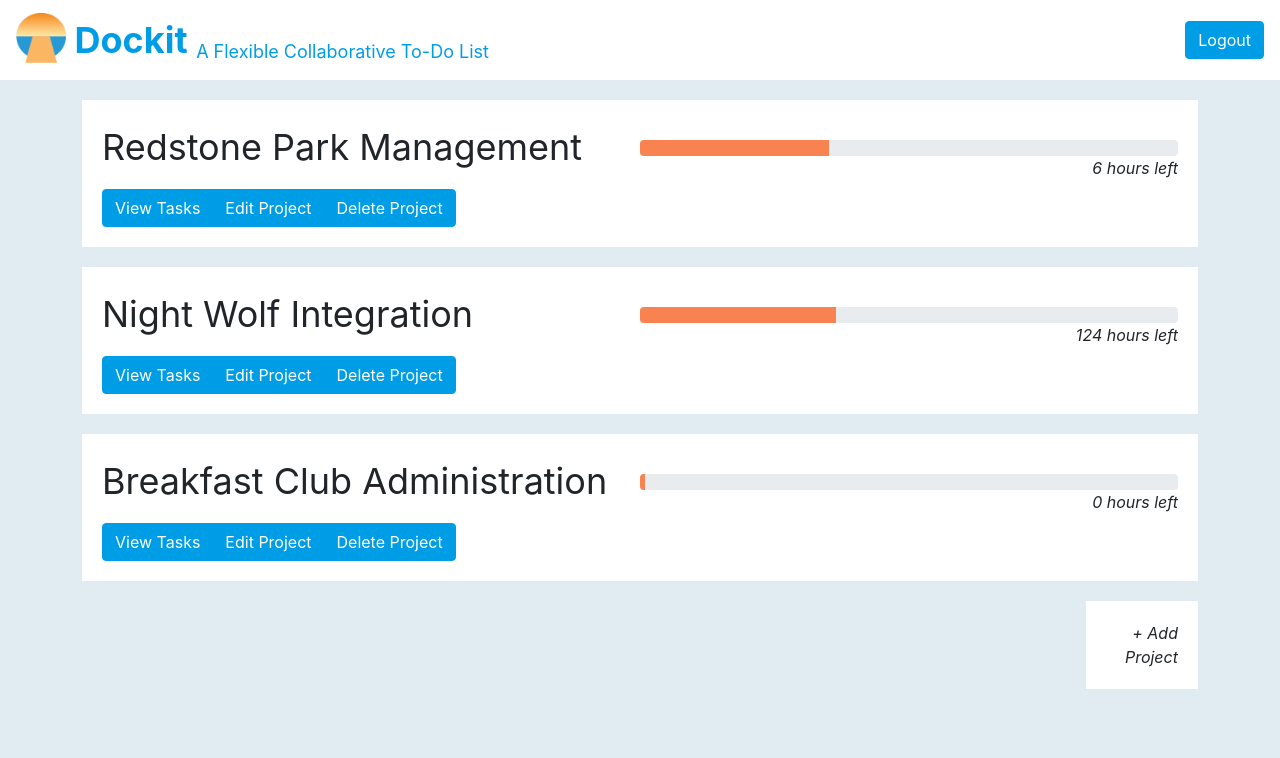
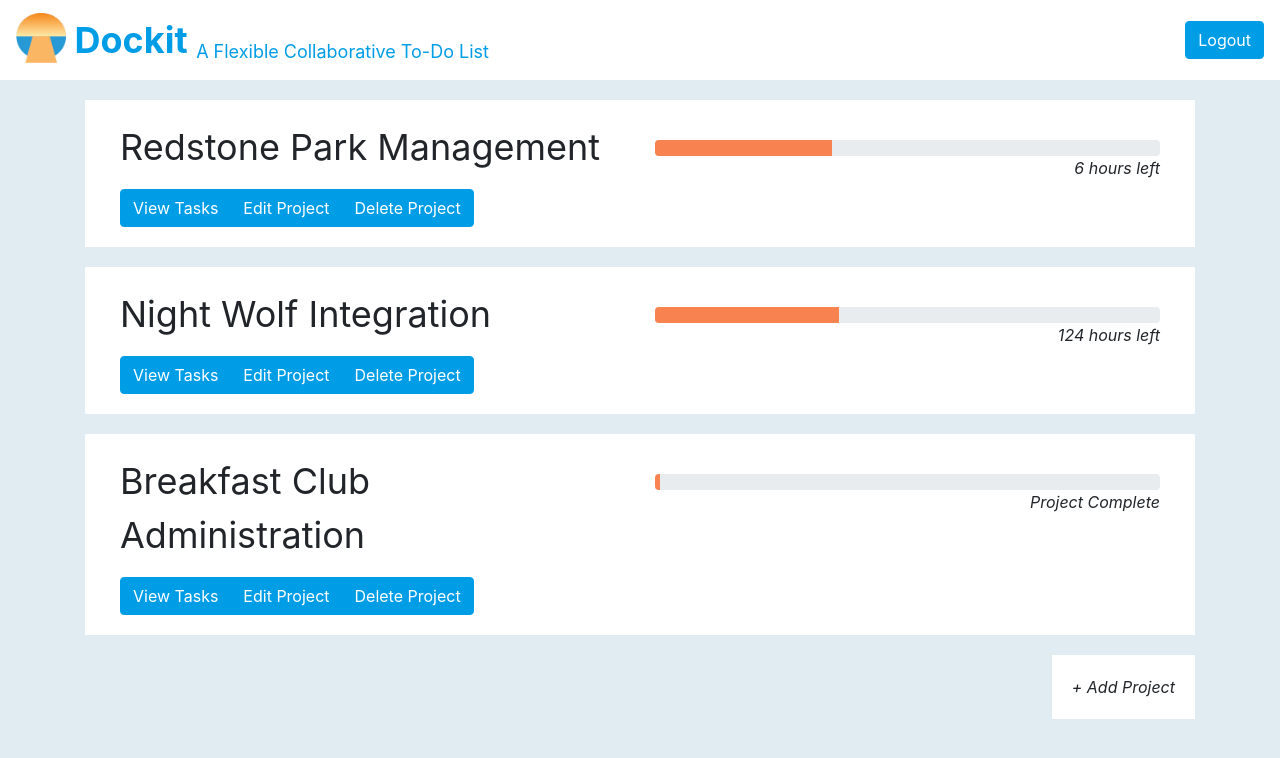
Before and after one commit to RyanRemer/dockit, an Angular app: page / in a window 1280 px wide. Shown: the top 758 px of the page. Built offline with nearby package versions, Linux system fonts and the light colour scheme.

Commit message:
style changes

```diff
--- a/src/app/project-list/project-list.component.css
+++ b/src/app/project-list/project-list.component.css
@@ -1,7 +1,8 @@
 
 .add {
-  margin-left: 86% !important;
-  width: 9% !important;
+  background-color: var(--backgroundColor);
+  padding: 20px;
+  float:right;
 }
 
 .addtext {
@@ -9,17 +10,15 @@
   font-style: italic;
 }
 
-.bar {
-  width: 90%;
-  background-color: white;
-  padding: 20px;
-  margin: auto;
+.row {
+  margin: 0px;
   margin-bottom: 20px;
+  padding:20px;
+  background-color: var(--backgroundColor);
 }
 
 .progress{
-  width: 50%;
-  float: right;
+  width: 100%;
   margin-top: 20px;
 }
 
--- a/src/app/project-list/project-list.component.html
+++ b/src/app/project-list/project-list.component.html
@@ -1,24 +1,30 @@
-<div *ngFor="let project of projects">
+<div class="container">
 
-  <div class="bar">
-      <div class="progress">
-        <div class="progress-bar" [ngStyle]="{'width': getProgress(project) + '%'}"></div>
+  <div *ngIf="projects.length == 0" class="row">No projects to display</div>
+
+  <div *ngFor="let project of projects">
+    <div class="row">
+      <div class="col-md-6">
+        <div class="title clickable" (click)="this.selectProject(project)">{{project.title}}</div>
+        <div class="footer btn-group">
+          <div class="btn" (click)="this.selectProject(project)">View Tasks</div>
+          <div class="btn" (click)="this.editProject(project)">Edit Project</div>
+          <div class="btn" (click)="this.deleteProject(project)">Delete Project</div>
+        </div>
       </div>
-        <div class="time" *ngIf="(project.timeLeft() > 0) && (project.timeLeft() <= 1)">1 hour left</div>
-        <div class="time" *ngIf="project.timeLeft() != 1">{{project.timeLeft()}} hours left</div>
+      <div class="col-md-6">
+        <div class="progress">
+          <div class="progress-bar" [ngStyle]="{'width': getProgress(project) + '%'}"></div>
+        </div>
+        <div class="time" *ngIf="(project.timeLeft() == 0)">Project Complete</div>
+        <div class="time" *ngIf="(project.timeLeft() == 1)">1 hour left</div>
+        <div class="time" *ngIf="(project.timeLeft() > 1)">{{project.timeLeft()}} hours left</div>
+      </div>
+    </div>
+  </div>
+  <!-- end of ngFor -->
 
-      <div class="title left clickable" (click)="this.selectProject(project)">{{project.title}}</div>
-      <div class="footer btn-group">
-        <div class="btn" (click)="this.selectProject(project)">View Tasks</div>
-        <div class="btn" (click)="this.editProject(project)">Edit Project</div>
-        <div class="btn" (click)="this.deleteProject(project)">Delete Project</div>
-      </div>
+  <div class="add clickable" (click)="this.editProject(null)">
+    <div class="addtext">+ Add Project</div>
   </div>
-
 </div>
-
-<div *ngIf="projects.length == 0" class="bar">No projects to display</div>
-
-<div class="add bar clickable" (click)="this.editProject(null)">
-  <div class="addtext">+ Add Project</div>
-</div>
--- a/src/app/project-side-bar/project-side-bar.component.css
+++ b/src/app/project-side-bar/project-side-bar.component.css
@@ -48,4 +48,5 @@
   padding-top: 15px;
   padding-bottom: 25px;
   position: relative;
+  margin-bottom: 20px;
 }
--- a/src/app/task-list/task-list.component.css
+++ b/src/app/task-list/task-list.component.css
@@ -1,6 +1,7 @@
 .add {
-  margin-left: 88% !important;
-  width: 12% !important;
+  background-color: var(--backgroundColor);
+  padding: 20px;
+  float:right;
 }
 
 .addtext {
@@ -8,11 +9,11 @@
   font-style: italic;
 }
 
-.bar {
-  width: 100%;
-  background-color: white;
-  padding: 20px;
+.row {
+  margin: 0px;
   margin-bottom: 20px;
+  padding:20px;
+  background-color: var(--backgroundColor);
 }
 
 .btn.btn-task{
@@ -26,12 +27,8 @@
   color: var(--backgroundColor);
 }
 
-.float-right{
-  width:50%;
+.progress {
   margin-top: 20px;
-}
-
-.progress {
   width: 100%;
 }
 
--- a/src/app/task-list/task-list.component.html
+++ b/src/app/task-list/task-list.component.html
@@ -1,27 +1,24 @@
+<div *ngIf="getTasks().length == 0" class="row">No tasks to display</div>
 
-<div style="overflow-y: auto;">
-<div style="display: inline-block; width: 100%;" *ngFor="let task of getTasks()">
-
-  <div class="bar">
-    <div class="float-right">
-        <div class="progress">
-            <div class="progress-bar" [ngStyle]="{'width': getProgress(task.title) + '%'}"></div>
-        </div>
-        <div class="time" *ngIf="(task.timeLeft > 0) && (task.timeLeft <= 1)">1 hour left</div>
-        <div class="time" *ngIf="task.timeLeft != 1">{{task.timeLeft}} hours left</div>
-    </div>
-    <div class="title clickable" (click)="this.editTask(task)">{{task.title}}</div>
-    <div class="btn-group">
+<div *ngFor="let task of getTasks()">
+  <div class="row">
+    <div class="col-md-6">
+      <div class="title clickable" (click)="this.editTask(task)">{{task.title}}</div>
+      <div class="btn-group">
         <div class="btn btn-task" (click)="this.editTask(task)">Edit Task</div>
         <div class="btn btn-task" (click)="this.deleteTask(task)">Delete Task</div>
       </div>
+    </div>
+    <div class="col-md-6">
+      <div class="progress">
+        <div class="progress-bar" [ngStyle]="{'width': getProgress(task.title) + '%'}"></div>
+      </div>
+      <div class="time" *ngIf="(task.timeLeft > 0) && (task.timeLeft <= 1)">1 hour left</div>
+      <div class="time" *ngIf="task.timeLeft != 1">{{task.timeLeft}} hours left</div>
+    </div>
   </div>
 </div>
 
-<div *ngIf="getTasks().length == 0" class="bar">No tasks to display</div>
-
 <div class="add bar clickable" (click)="this.editTask(null)">
-  <div class="addtext">+ Add Project</div>
+  <div class="addtext">+ Add Task</div>
 </div>
-
-</div>
```
Also changed, not shown: src/app/project-side-bar/project-side-bar.component.html (+7 -5 lines).
